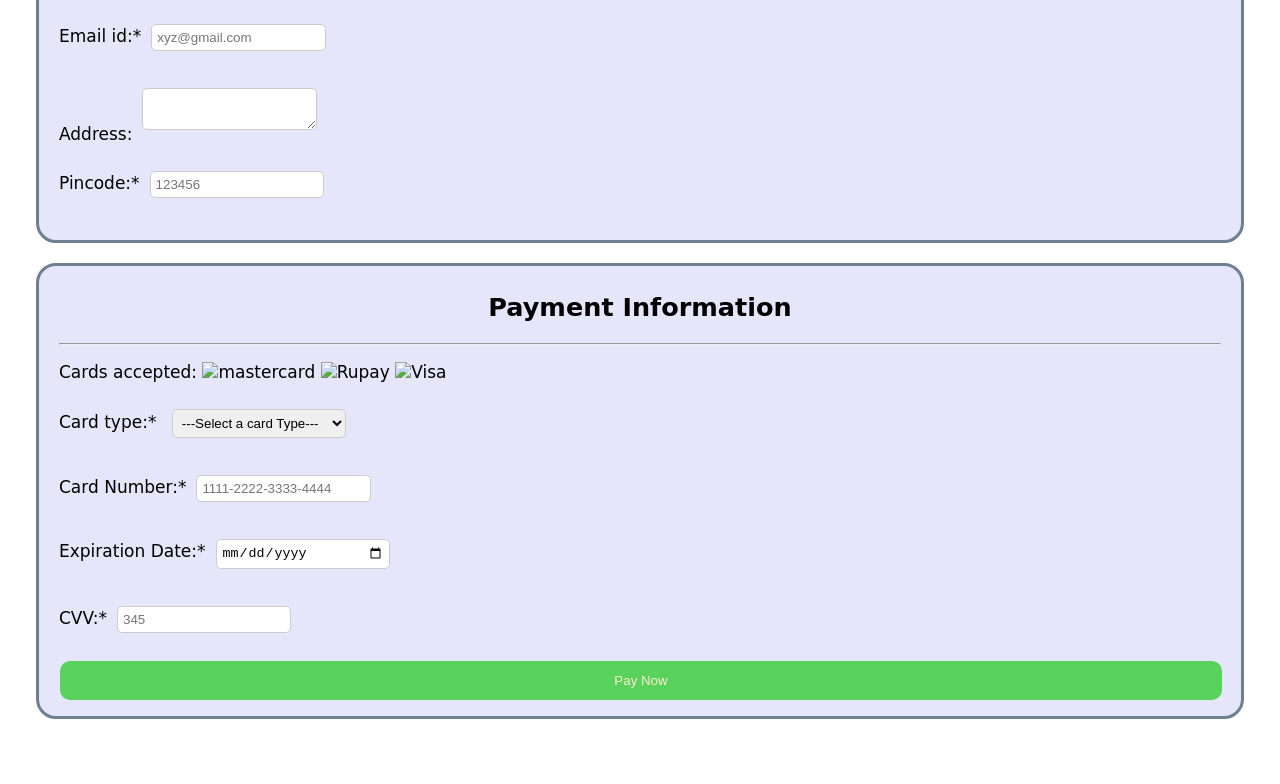
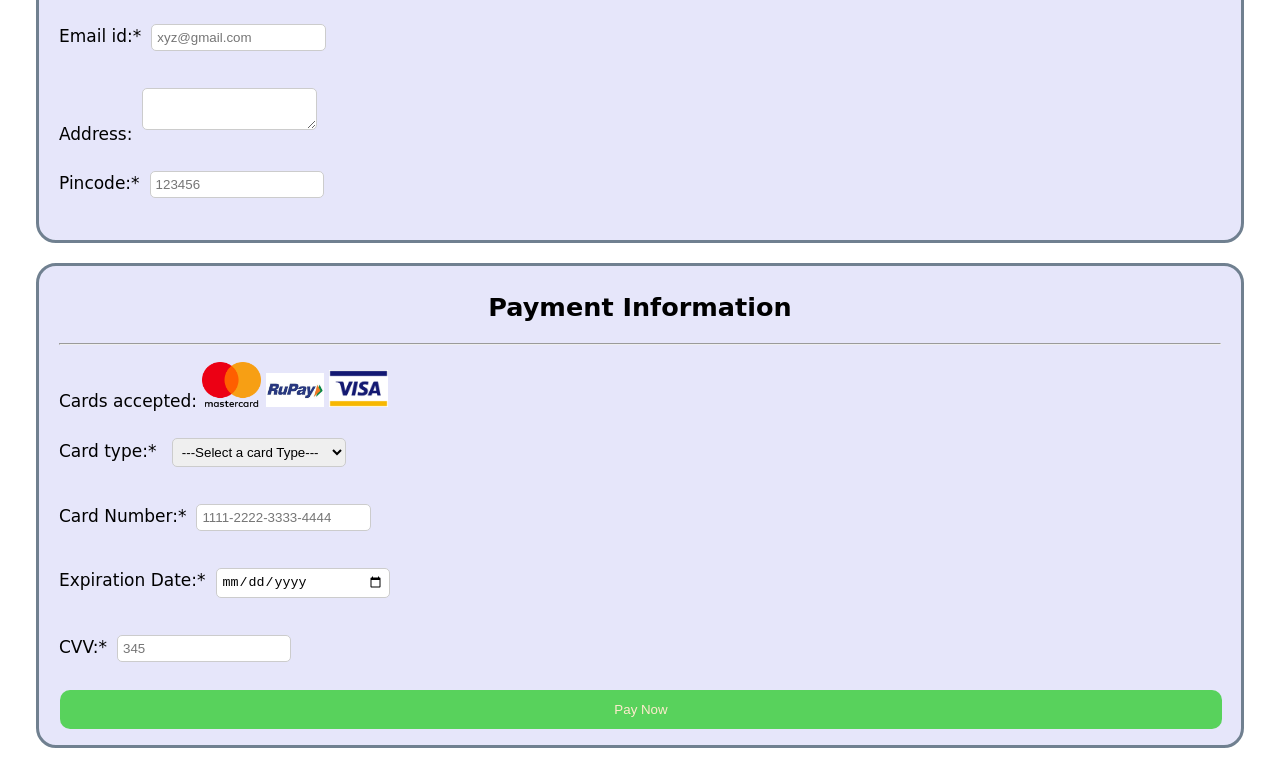
Before and after one commit to veerviren/indiasportclub, a plain HTML site: page forms.html in a window 1280 px wide. Shown: the part 606-1390 px from the top of the page. Before the commit the page ends 1361 px from the top, so only its background shows below. Drawn offline with Linux system fonts and the light colour scheme; files that its build step writes are made by us from their sources.

Commit message:
Update forms.html
removed image/

```diff
--- a/forms.html
+++ b/forms.html
@@ -3,7 +3,7 @@
 
 <head>
     <meta charset="UTF-8">
-    <link rel="stylesheet" href="css/style1234.css">
+    <link rel="stylesheet" href="style1234.css">
     <meta name="viewport" content="width=device-width, initial-scale=1.0">
     <title>forms</title>
 </head>
@@ -42,9 +42,9 @@
             <hr>
             </p>
             <p>Cards accepted:
-                <img src="images/mastercard.png" alt="mastercard" width="5%">
-                <img src="images/rupay.jpg" alt="Rupay" width="5%">
-                <img src="images/visa.png" alt="Visa" width="5%">
+                <img src="mastercard.png" alt="mastercard" width="5%">
+                <img src="rupay.jpg" alt="Rupay" width="5%">
+                <img src="visa.png" alt="Visa" width="5%">
             </p>
             <p>Card type:*
                 <select name="card_type" id="card_type" required>
```
